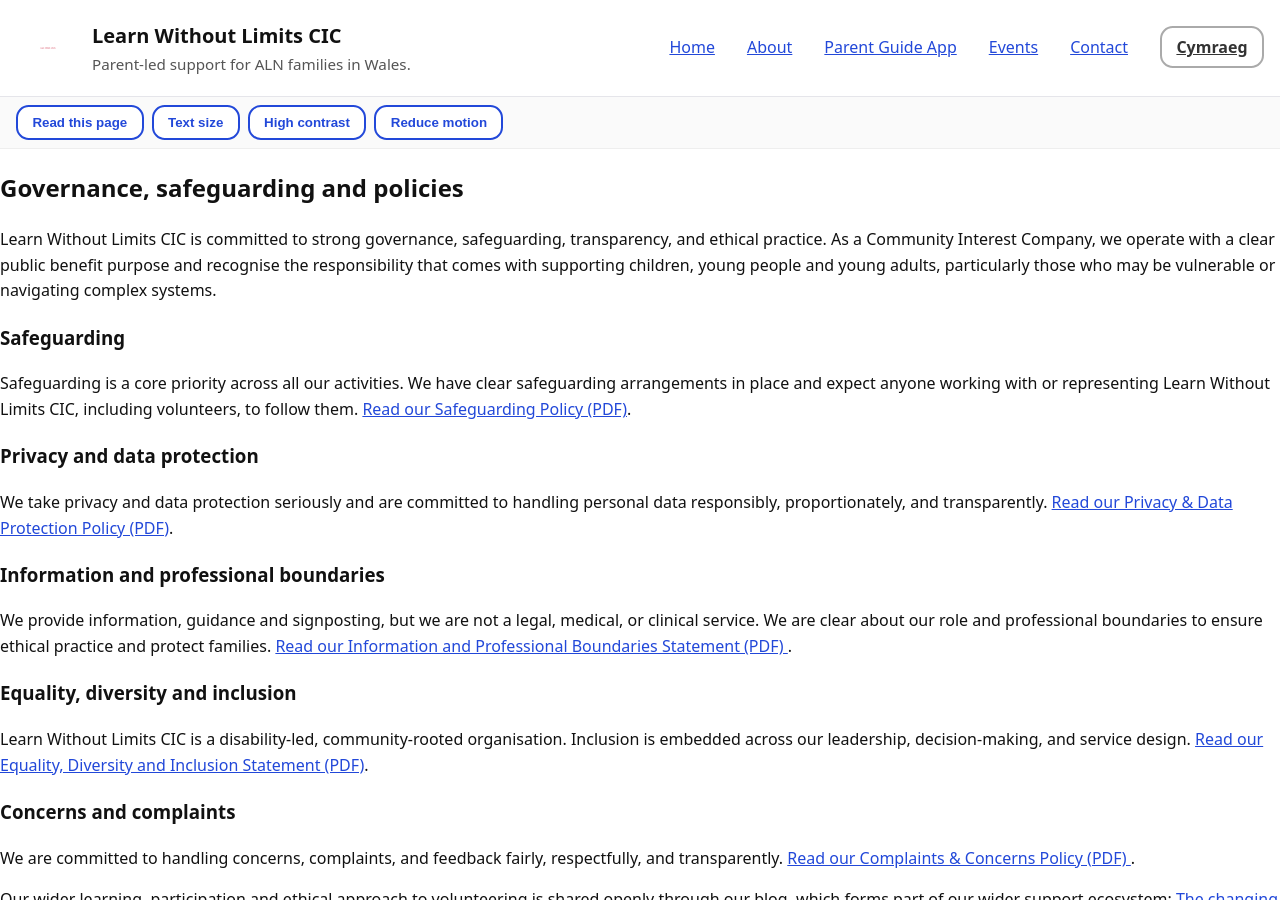
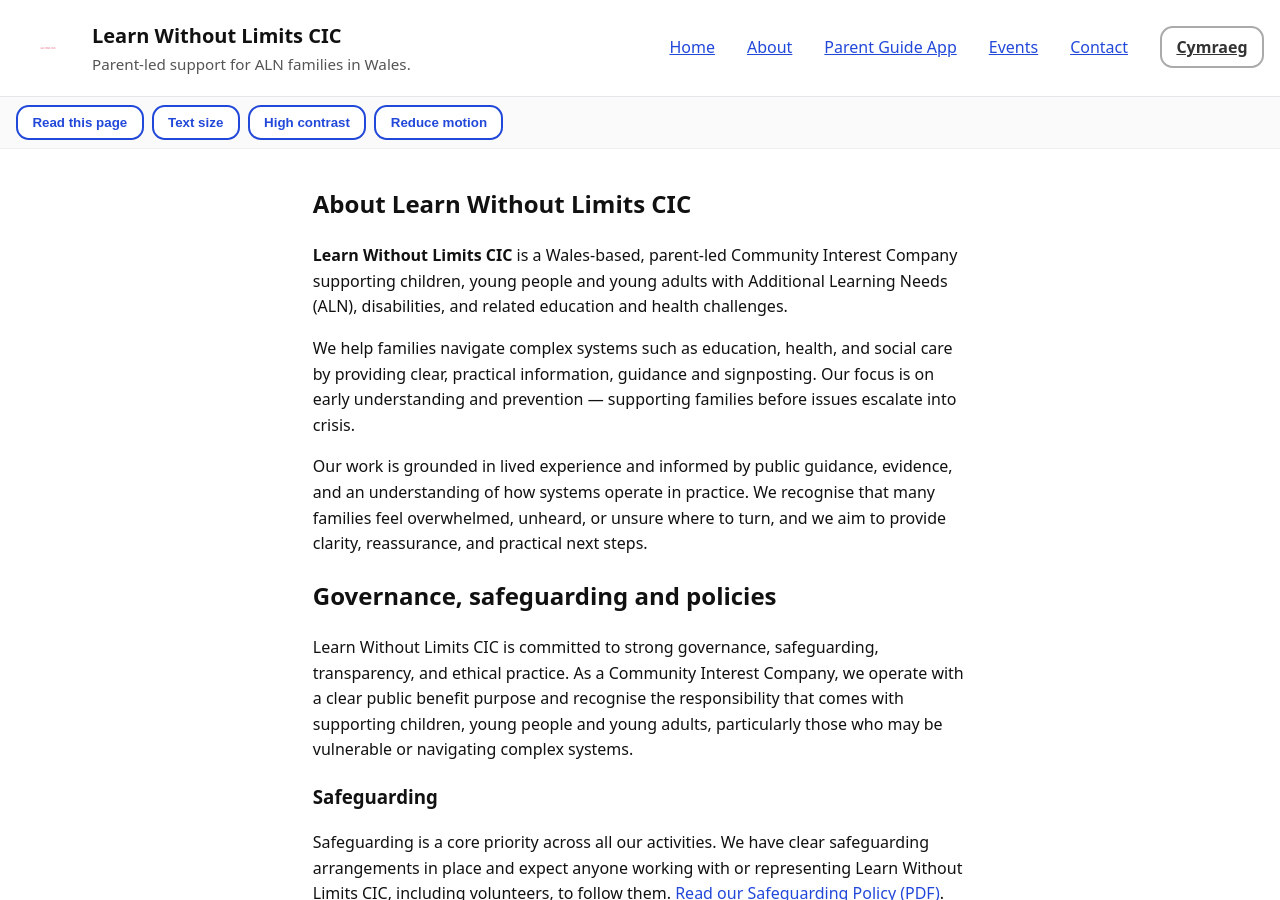
Before and after one commit to StephShobiye/learnwithoutlimitscic.github.io, a Jekyll site: the page about.en.html, which Jekyll copies as it is, in a window 1280 px wide and 900 px high. Built offline with Jekyll 4.4.1, drawn with Linux system fonts in a browser that asks for light colours.

Commit message:
Update about.en.html
Add redrafted about CIC blurb

```diff
--- a/about.en.html
+++ b/about.en.html
@@ -42,6 +42,28 @@
     <button class="btn" data-action="pause-anim">Reduce motion</button>
   </div>
   <main id="main" tabindex="-1">
+
+<section class="content">
+  <h1>About Learn Without Limits CIC</h1>
+
+  <p>
+    <strong>Learn Without Limits CIC</strong> is a Wales-based, parent-led Community Interest Company supporting
+    children, young people and young adults with Additional Learning Needs (ALN), disabilities, and related
+    education and health challenges.
+  </p>
+
+  <p>
+    We help families navigate complex systems such as education, health, and social care by providing clear,
+    practical information, guidance and signposting. Our focus is on early understanding and prevention —
+    supporting families before issues escalate into crisis.
+  </p>
+
+  <p>
+    Our work is grounded in lived experience and informed by public guidance, evidence, and an understanding
+    of how systems operate in practice. We recognise that many families feel overwhelmed, unheard, or unsure
+    where to turn, and we aim to provide clarity, reassurance, and practical next steps.
+  </p>
+
 
 <h2>Governance, safeguarding and policies</h2>
 
@@ -97,7 +119,7 @@
     The changing landscape of volunteering
   </a>.
 </p>
-
+</section>
 
   </main>
   <footer class="site-footer" role="contentinfo">
```
